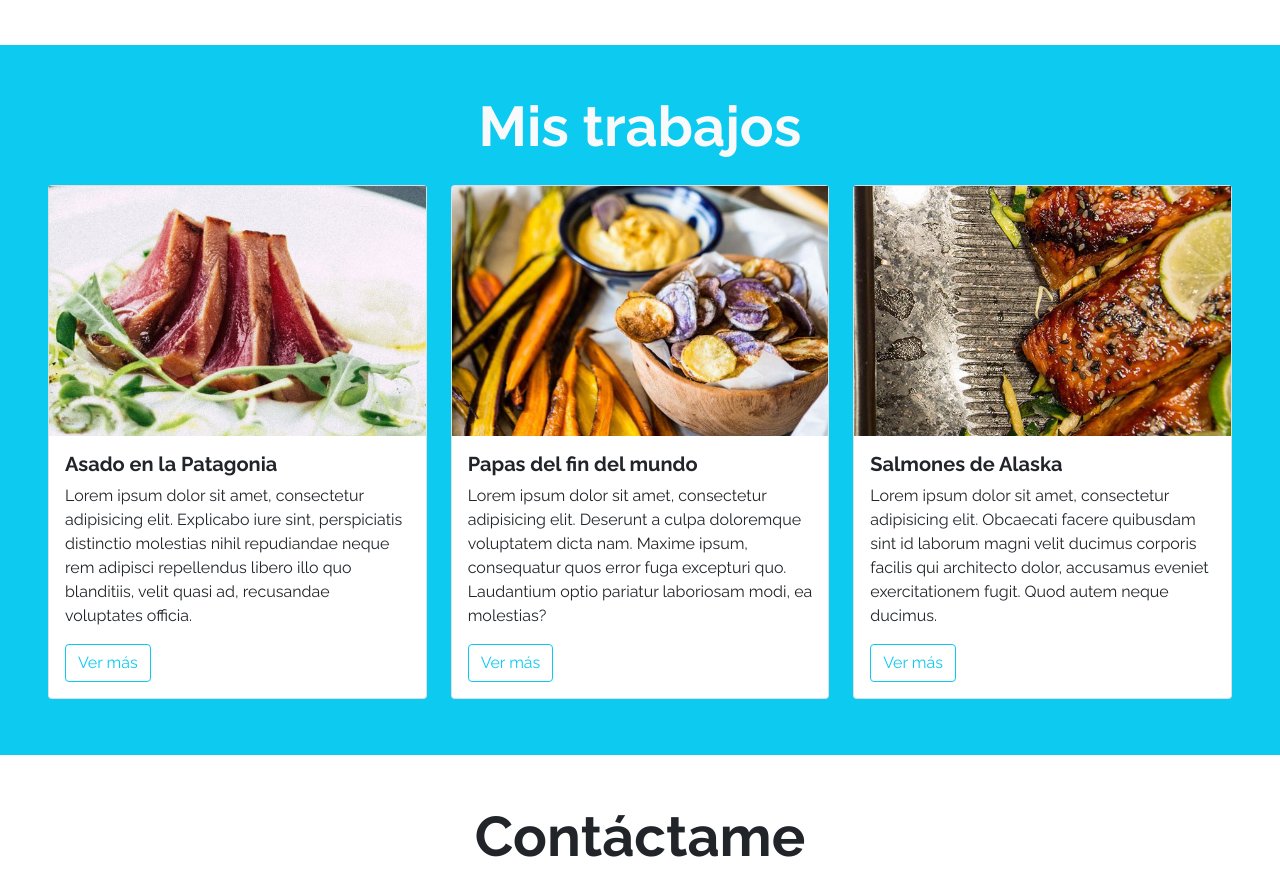
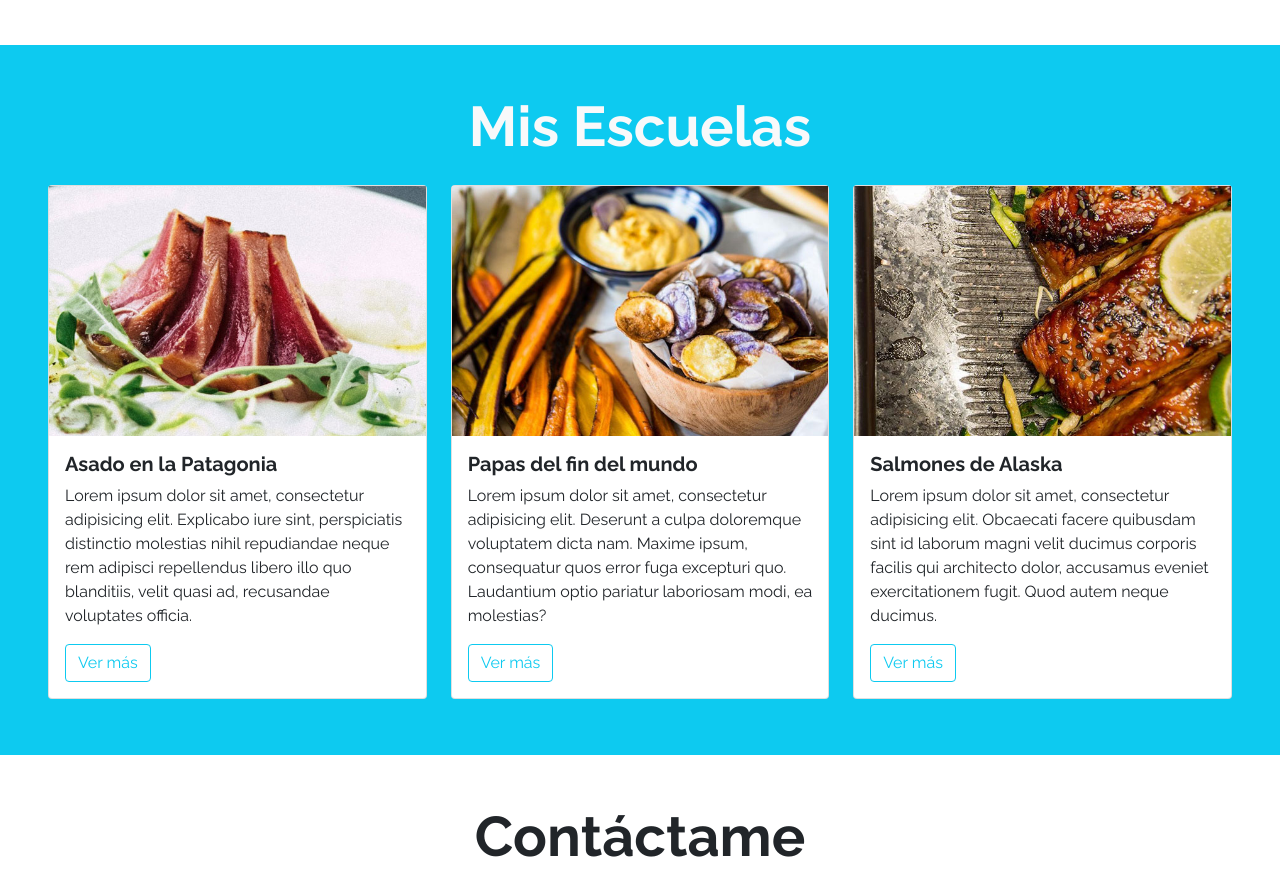
Before and after one commit to ALberto04101/alberto-1, a plain HTML site: page index.html in a window 1280 px wide. Shown: the part 1297-2187 px from the top of the page. Drawn offline with nearby package versions, Linux system fonts and the light colour scheme.

Commit message:
first commit

```diff
--- a/index.html
+++ b/index.html
@@ -113,7 +113,7 @@
 
     <section id="Mis-trabajos" class="my-5 p-5 bg-info">
 
-        <h2 class="display-4 fw-bold text-center text-light mb-3">Mis trabajos</h2>
+        <h2 class="display-4 fw-bold text-center text-light mb-3">Mis Escuelas</h2>
 
         <div class="row">
             <div class="col-12 col-sm-4 py-2">
```
